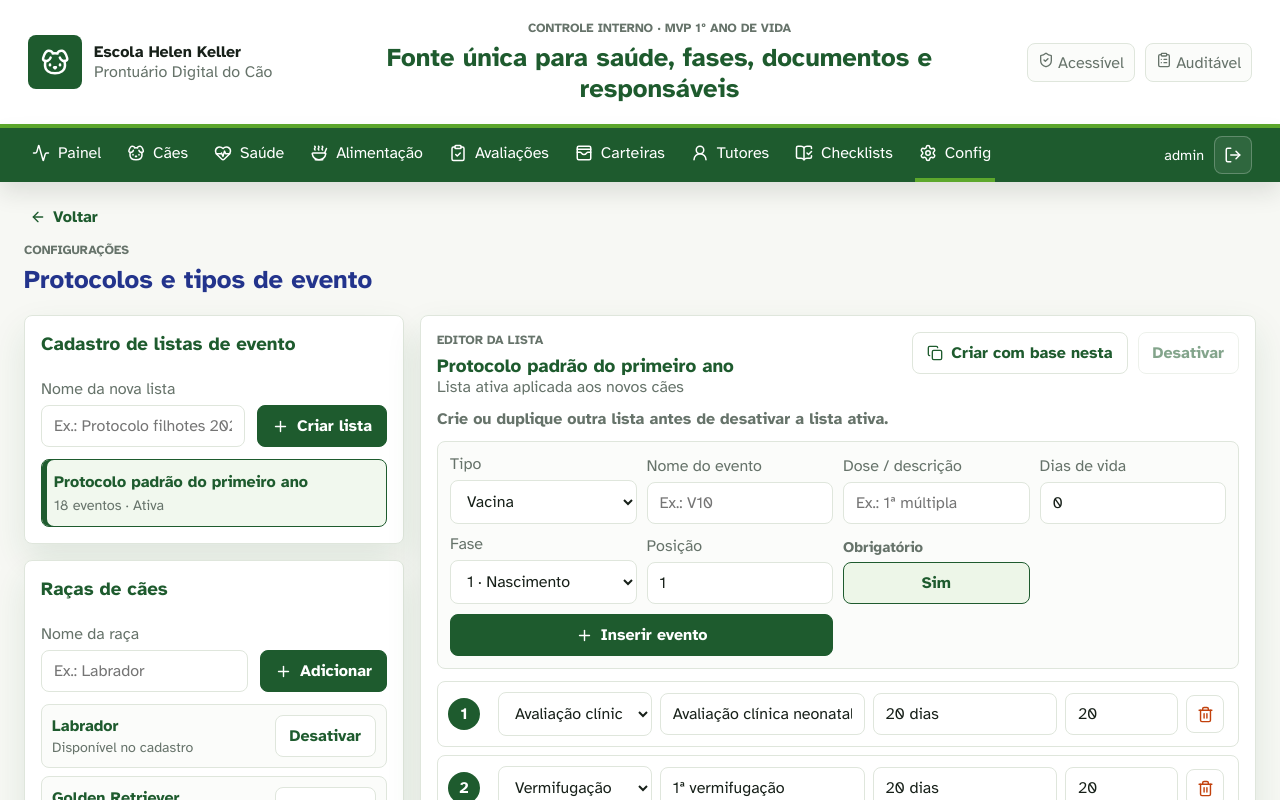
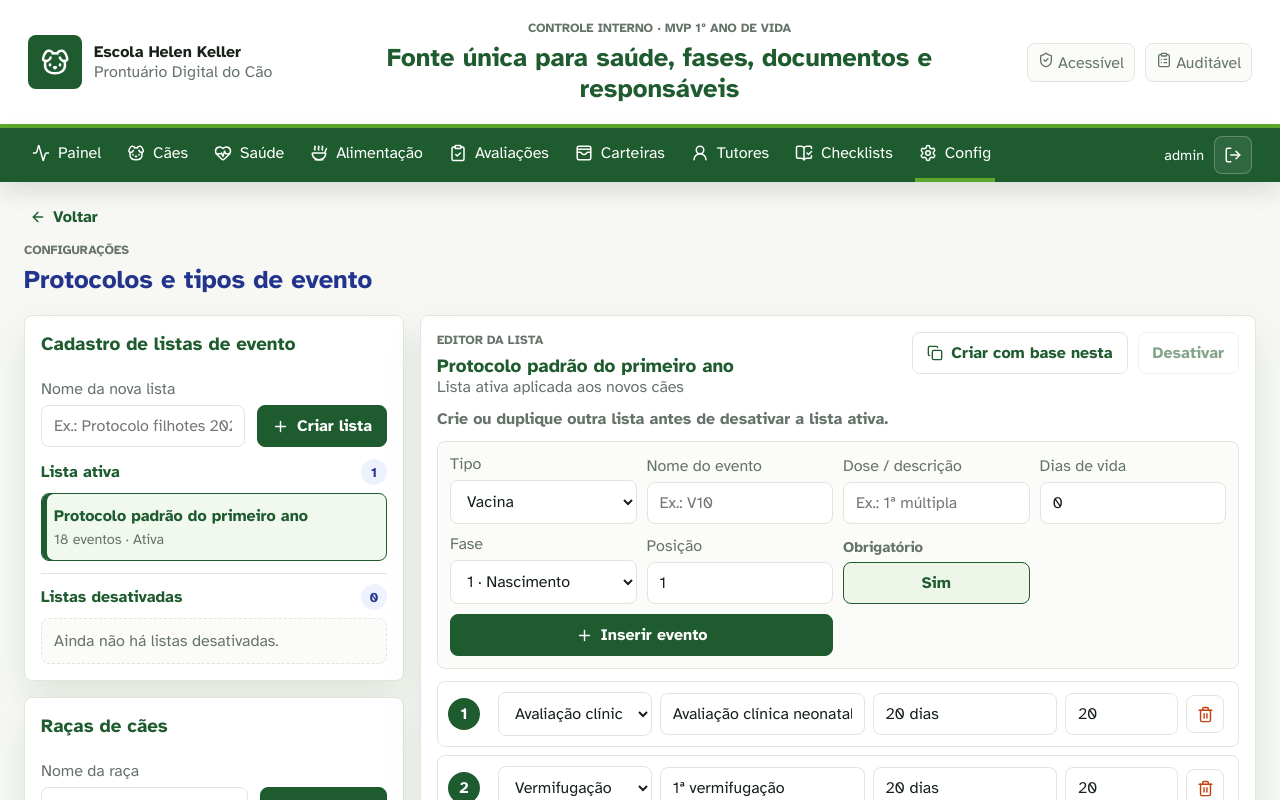
Before and after one commit to RuanZabel/H_KELLER, a React (Vite) app: page /#/config in a window 1280 px wide. Shown: the top 800 px of the page. Built offline with nearby package versions, Linux system fonts and the light colour scheme; sample sign-in values are in the browser's storage.

Commit message:
ajuste no cadastro de cao

```diff
--- a/src/pages/ConfigPage.jsx
+++ b/src/pages/ConfigPage.jsx
@@ -28,6 +28,8 @@ export default function ConfigPage() {
   const [eventPosition, setEventPosition] = useState(1);
   const selectedList = eventLists.find((list) => list.id === selectedListId) || eventLists[0];
   const hasAlternativeEventList = eventLists.some((list) => list.id !== selectedList.id);
+  const activeEventLists = eventLists.filter((list) => list.active);
+  const inactiveEventLists = eventLists.filter((list) => !list.active);
 
   function handleBreedSubmit(event) {
     event.preventDefault();
@@ -83,19 +85,20 @@ export default function ConfigPage() {
               <button className="primary-action" type="submit"><Plus size={17} /> Criar lista</button>
             </form>
 
-            <div className="event-list-grid">
-              {eventLists.map((list) => (
-                <button
-                  className={`${selectedList.id === list.id ? 'selected' : ''} ${list.active ? 'active' : 'inactive'}`}
-                  key={list.id}
-                  type="button"
-                  onClick={() => setSelectedListId(list.id)}
-                >
-                  <strong>{list.name}</strong>
-                  <span>{list.events.length} eventos · {list.active ? 'Ativa' : 'Desativada'}</span>
-                </button>
-              ))}
-            </div>
+            <EventListGroup
+              title="Lista ativa"
+              lists={activeEventLists}
+              selectedListId={selectedList.id}
+              emptyText="Nenhuma lista ativa definida."
+              onSelect={setSelectedListId}
+            />
+            <EventListGroup
+              title="Listas desativadas"
+              lists={inactiveEventLists}
+              selectedListId={selectedList.id}
+              emptyText="Ainda não há listas desativadas."
+              onSelect={setSelectedListId}
+            />
           </section>
 
           <section className="config-panel">
@@ -205,3 +208,28 @@ export default function ConfigPage() {
     </section>
   );
 }
+
+function EventListGroup({ title, lists, selectedListId, emptyText, onSelect }) {
+  return (
+    <div className="event-list-section">
+      <div className="event-list-section-title">
+        <strong>{title}</strong>
+        <span>{lists.length}</span>
+      </div>
+      <div className="event-list-grid">
+        {lists.map((list) => (
+          <button
+            className={`${selectedListId === list.id ? 'selected' : ''} ${list.active ? 'active' : 'inactive'}`}
+            key={list.id}
+            type="button"
+            onClick={() => onSelect(list.id)}
+          >
+            <strong>{list.name}</strong>
+            <span>{list.events.length} eventos · {list.active ? 'Ativa' : 'Desativada'}</span>
+          </button>
+        ))}
+        {lists.length === 0 && <p className="config-empty">{emptyText}</p>}
+      </div>
+    </div>
+  );
+}
--- a/src/styles/social-documents-config.css
+++ b/src/styles/social-documents-config.css
@@ -82,6 +82,39 @@
   gap: 8px;
 }
 
+.event-list-section {
+  display: grid;
+  gap: 8px;
+}
+
+.event-list-section + .event-list-section {
+  padding-top: 10px;
+  border-top: 1px solid var(--line);
+}
+
+.event-list-section-title {
+  display: flex;
+  justify-content: space-between;
+  gap: 10px;
+  align-items: center;
+}
+
+.event-list-section-title strong {
+  color: var(--forest);
+}
+
+.event-list-section-title span {
+  display: grid;
+  place-items: center;
+  min-width: 26px;
+  height: 26px;
+  border-radius: 999px;
+  color: var(--blue);
+  background: #eef2ff;
+  font-size: 0.84rem;
+  font-weight: 700;
+}
+
 .event-list-grid button {
   display: grid;
   gap: 4px;
@@ -100,6 +133,10 @@
 
 .event-list-grid button.active {
   background: #f1f8ee;
+}
+
+.event-list-grid button.inactive {
+  background: #f7f8f4;
 }
 
 .event-list-grid strong {
@@ -122,6 +159,15 @@
   margin: 0;
   color: var(--muted);
   font-weight: 700;
+}
+
+.config-empty {
+  margin: 0;
+  padding: 12px;
+  border: 1px dashed var(--line);
+  border-radius: 8px;
+  color: var(--muted);
+  background: #fbfcfa;
 }
 
 .breed-list {
```
